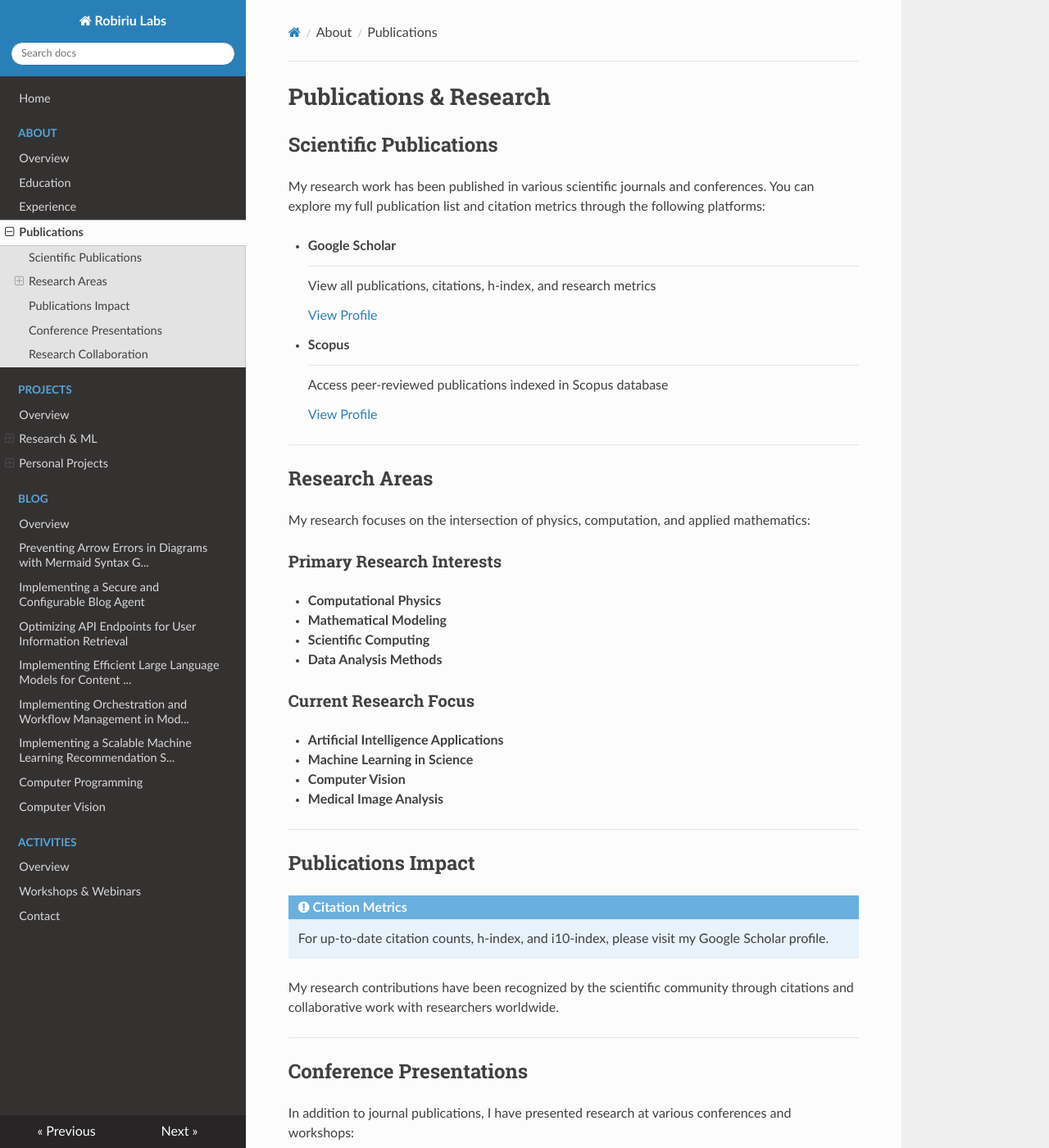
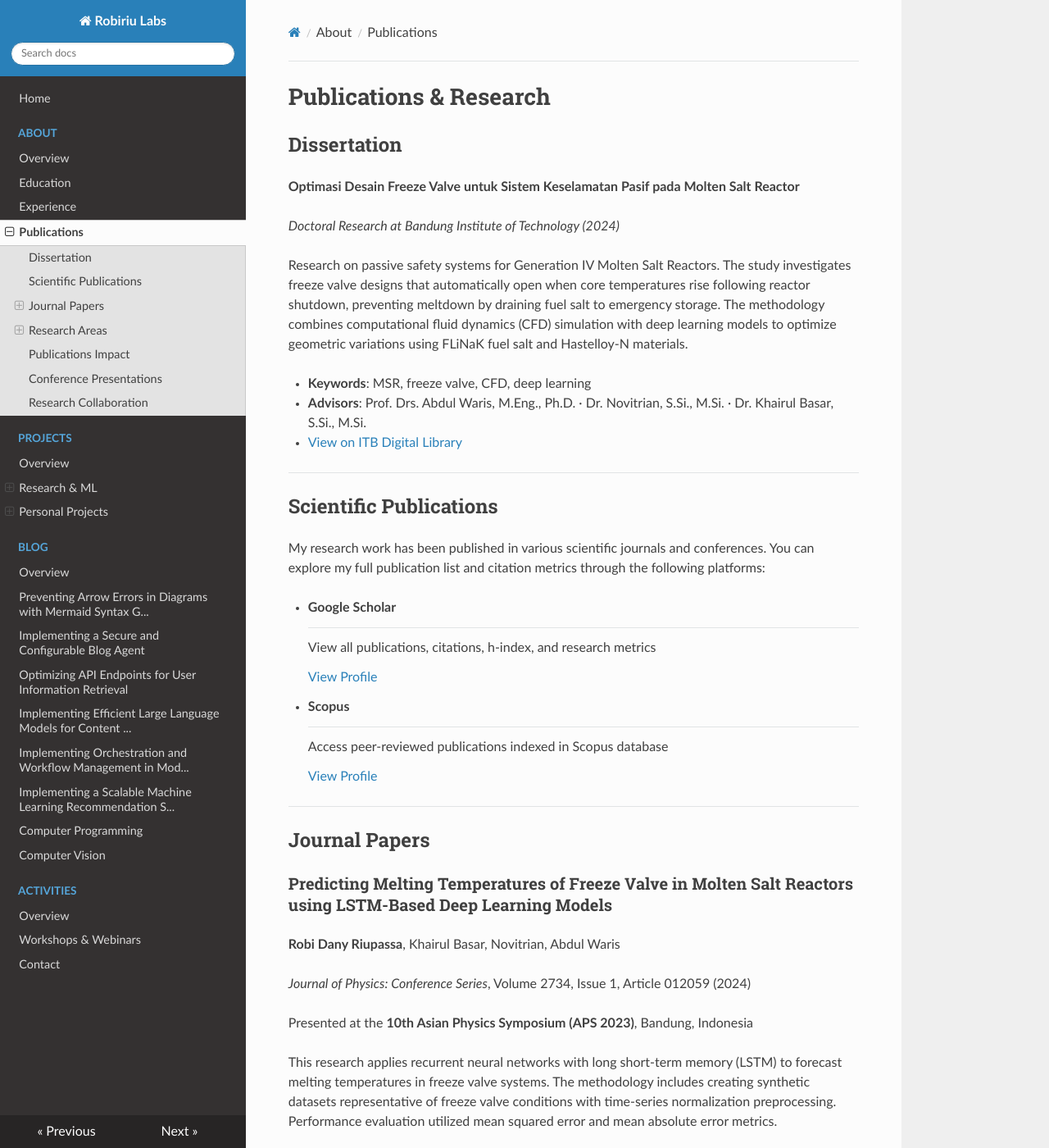
Before and after one commit to robiriu/robiriu.github.io, an MkDocs documentation site: the page built from docs/about/publications.md, in a window 1280 px wide and 1400 px high. Shown: the whole window at 82% size. Built offline with MkDocs 1.6.1, drawn with Linux system fonts in a browser that asks for light colours; nearby versions of some CDN libraries; some of the changed text lies outside the part shown.

Commit message:
Add doctoral research and journal publication to about pages

```diff
--- a/docs/about/publications.md
+++ b/docs/about/publications.md
@@ -1,4 +1,18 @@
 # Publications & Research
+
+## Dissertation
+
+**Optimasi Desain Freeze Valve untuk Sistem Keselamatan Pasif pada Molten Salt Reactor**
+
+*Doctoral Research at Bandung Institute of Technology (2024)*
+
+Research on passive safety systems for Generation IV Molten Salt Reactors. The study investigates freeze valve designs that automatically open when core temperatures rise following reactor shutdown, preventing meltdown by draining fuel salt to emergency storage. The methodology combines computational fluid dynamics (CFD) simulation with deep learning models to optimize geometric variations using FLiNaK fuel salt and Hastelloy-N materials.
+
+- **Keywords**: MSR, freeze valve, CFD, deep learning
+- **Advisors**: Prof. Drs. Abdul Waris, M.Eng., Ph.D. · Dr. Novitrian, S.Si., M.Si. · Dr. Khairul Basar, S.Si., M.Si.
+- [View on ITB Digital Library](https://digilib.itb.ac.id/gdl/view_data/optimasi-desain-freeze-valve-untuk-sistem-keselamatan-pasif-pada-molten-salt-reactor/robi-dany-riupassa)
+
+---
 
 ## Scientific Publications
 
@@ -23,6 +37,24 @@
     [ View Profile](https://www.scopus.com/authid/detail.uri?authorId=57190936273)
 
 
+
+---
+
+## Journal Papers
+
+### Predicting Melting Temperatures of Freeze Valve in Molten Salt Reactors using LSTM-Based Deep Learning Models
+
+**Robi Dany Riupassa**, Khairul Basar, Novitrian, Abdul Waris
+
+*Journal of Physics: Conference Series*, Volume 2734, Issue 1, Article 012059 (2024)
+
+Presented at the **10th Asian Physics Symposium (APS 2023)**, Bandung, Indonesia
+
+This research applies recurrent neural networks with long short-term memory (LSTM) to forecast melting temperatures in freeze valve systems. The methodology includes creating synthetic datasets representative of freeze valve conditions with time-series normalization preprocessing. Performance evaluation utilized mean squared error and mean absolute error metrics.
+
+- **DOI**: [10.1088/1742-6596/2734/1/012059](https://doi.org/10.1088/1742-6596/2734/1/012059)
+- **Access**: Open Access
+- [View on IOP Science](https://iopscience.iop.org/article/10.1088/1742-6596/2734/1/012059)
 
 ---
 
```
Also changed, not shown: docs/about/education.md (+12 -0 lines).
